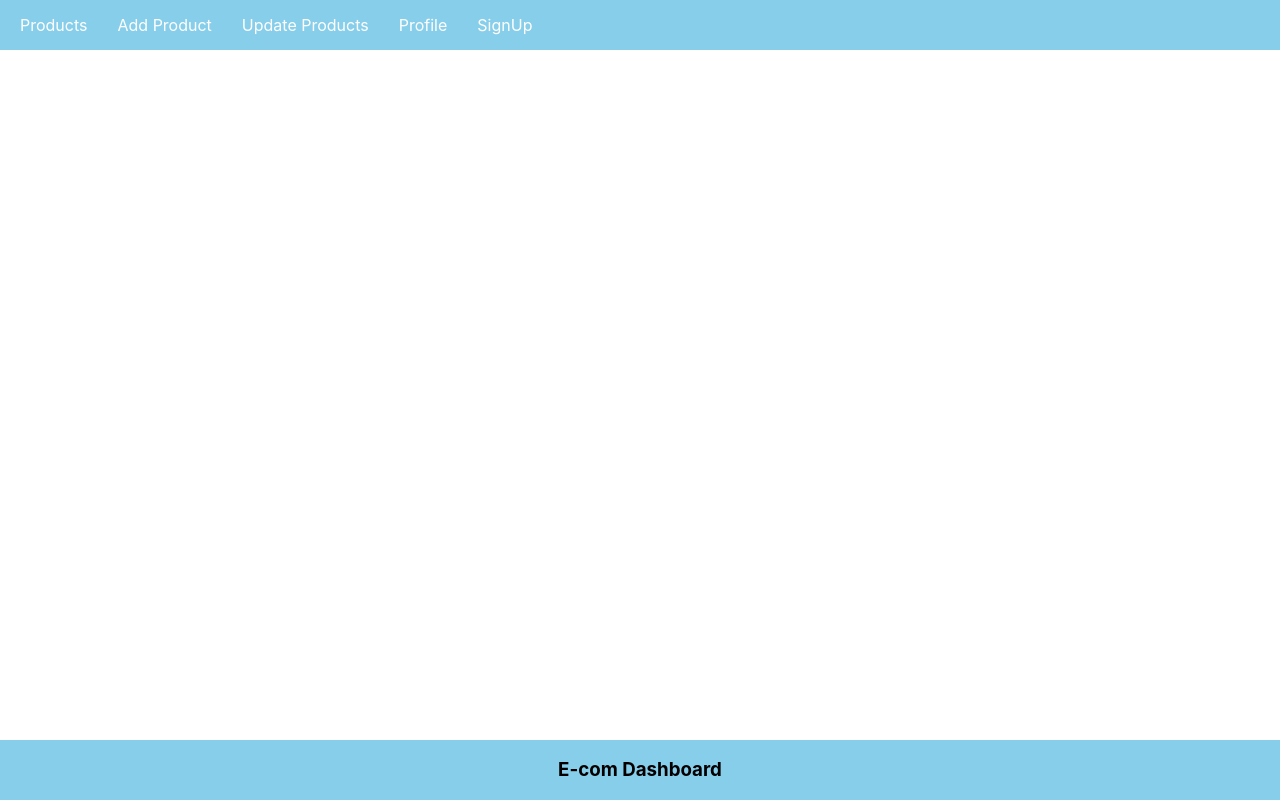
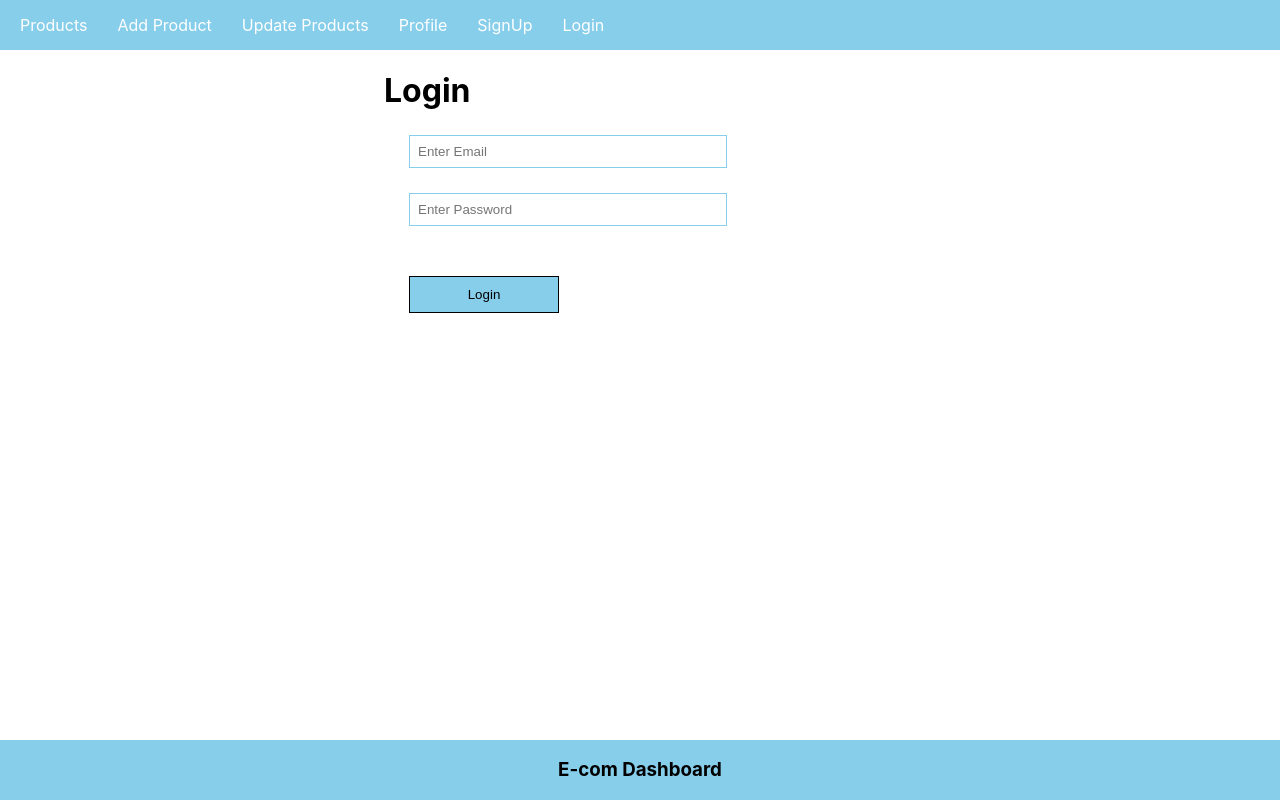
Before and after one commit to akhileshtiwari2/e-dashboard-client, a React (Create React App) app: page /login in a window 1280 px wide. Built offline with nearby package versions, Linux system fonts and the light colour scheme.

Commit message:
Login Component

```diff
--- a/src/App.css
+++ b/src/App.css
@@ -23,6 +23,10 @@
 .signup-box {
   margin-left: 30%;
 }
+.login-box{
+  margin-left: 30%;
+
+}
 input.input-box {
   display: block;
   margin: 25px;
@@ -31,6 +35,14 @@
   border: 1px solid skyblue;
 }
 button.signup-btn {
+  margin: 25px;
+  width: 150px;
+  padding: 10px;
+  background-color: skyblue;
+  border: 1px solid;
+  cursor: pointer;
+}
+button.login-btn{
   margin: 25px;
   width: 150px;
   padding: 10px;
--- a/src/App.js
+++ b/src/App.js
@@ -4,6 +4,7 @@
 import Footer from './components/Footer';
 import SignUp from './components/SignUp';
 import PrivateComponent from './components/PrivateComponent'
+import Login from './components/Login'
 function App() {
   return (
     <div className="App">
@@ -20,6 +21,7 @@
         </Route>
 
         <Route path="/signup" element={<SignUp/>}/>
+        <Route path="/login" element={<Login/>}/>
         </Routes>
       </BrowserRouter>
       <Footer />
--- /dev/null
+++ b/src/components/Login.js
@@ -0,0 +1,25 @@
+import React from 'react'
+
+const Login=()=> {
+    const [email,setEmail]= React.useState('')
+    const [password,setPassword]= React.useState('')
+    const handleLogin=()=>{
+      console.warn(email,password)
+    }
+  return (
+    <div className="login-box">
+          <h1>Login</h1>
+
+        <input className="input-box" type="text" placeholder='Enter Email'
+        onChange={(e)=>setEmail(e.target.value)} value={email} />
+
+        <input className="input-box" type="password" placeholder='Enter Password'
+        onChange={(e)=>setPassword(e.target.value)} value={password}/>
+
+        <button onClick={handleLogin} className="login-btn" type="button">Login</button>
+
+    </div>
+  )
+}
+
+export default Login
--- a/src/components/Nav.js
+++ b/src/components/Nav.js
@@ -14,9 +14,9 @@
                 <li><Link to="/">Products</Link></li>
                 <li><Link to="/add">Add Product</Link></li>
                 <li><Link to="/update">Update Products</Link></li>
-
                 <li><Link to="/profile">Profile</Link></li>
                 <li>{auth?<Link onClick={logout} to="/logout">Logout</Link>:<Link to="/signup">SignUp</Link>}</li>
+                <li><Link to="/login">Login</Link></li>
             </ul>
         </div>
     )
```
